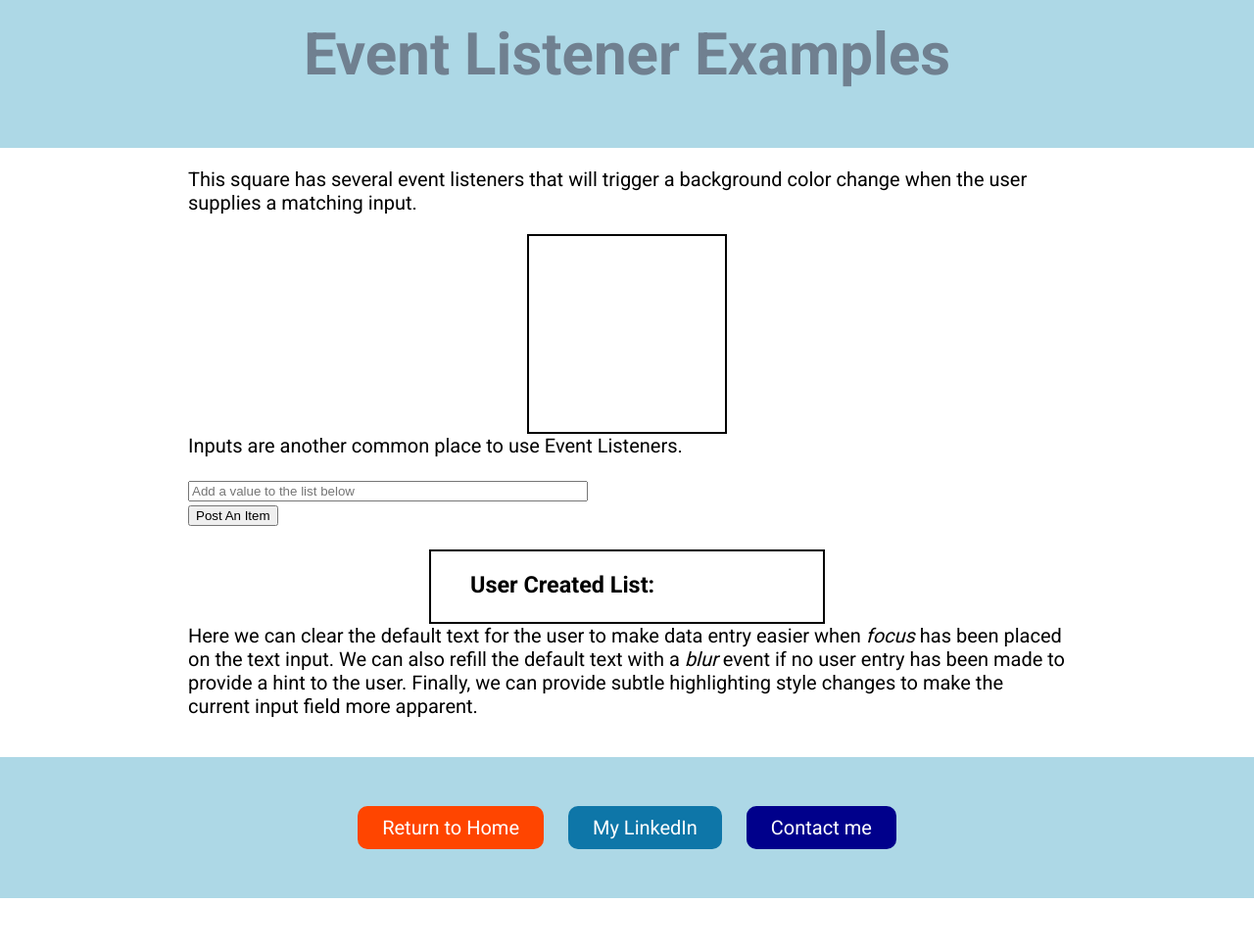
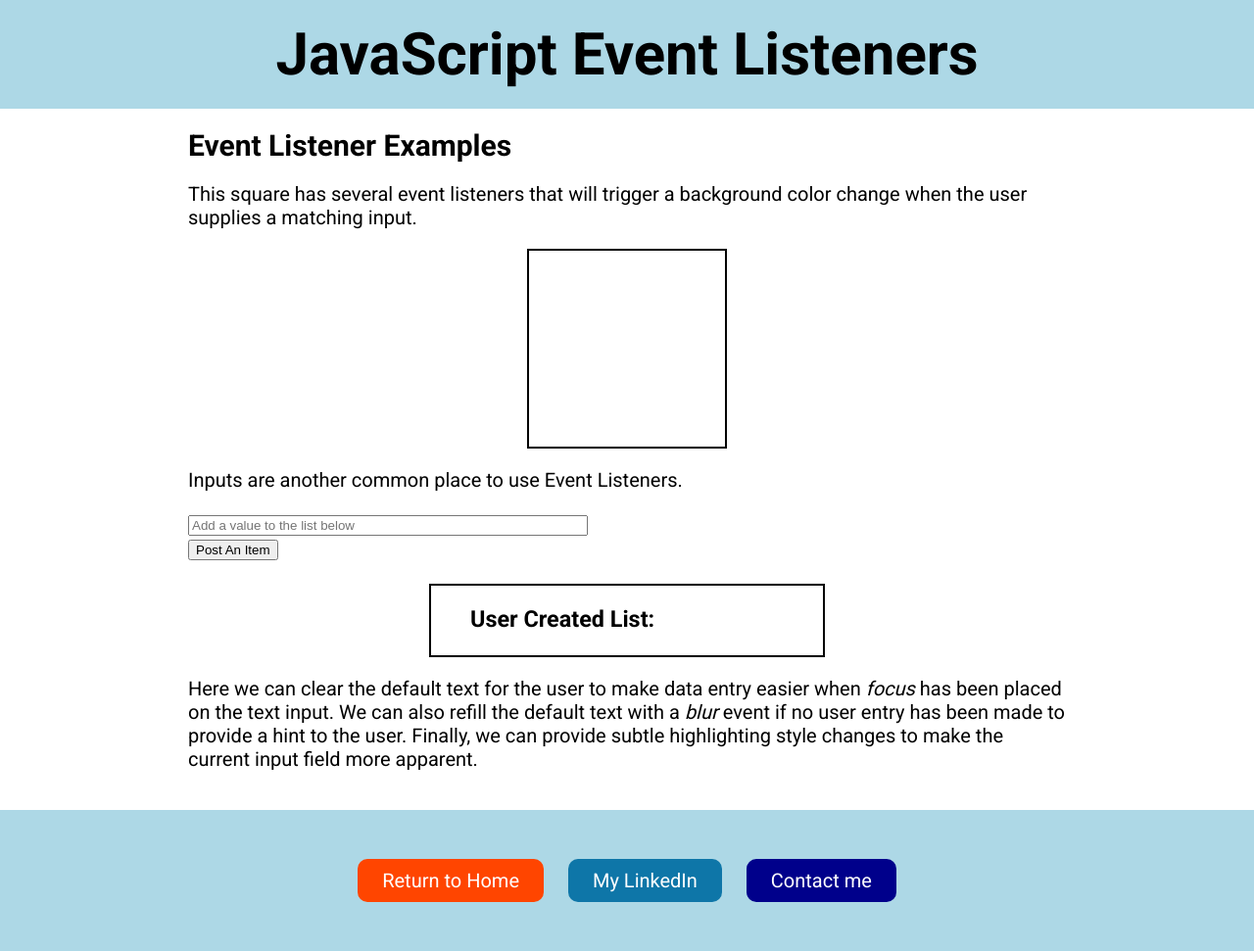
Before and after one commit to JLowe-N/JLowenPortfolioSite, a Django app: page /eventlisteners in a window 1280 px wide. Shown: the whole page at 98% size. Before the commit the page ends 917 px from the top, so only its background shows below. Run offline with Django 3.2, Linux system fonts and the light colour scheme.

Commit message:
Adjust margins for consistent element spacing

```diff
--- a/portfolioapp/static/portfolioapp/css/eventpage.css
+++ b/portfolioapp/static/portfolioapp/css/eventpage.css
@@ -6,14 +6,13 @@ body {
 }
 
 /* Typography */
-
 h1, h2, h3, p {
     margin-top: 0px;
 }
 
 h1 {
     font-size: 60px;
-    color: slategray;
+    margin-bottom: 0;
 }
 
 /* layout */
@@ -68,11 +67,19 @@ footer {
     background: darkblue
 }
 
+h2, p {
+    margin-bottom: 20px;
+}
+
 /* displays */
+
+#textFieldExample {
+    width: 400px;
+}
 
 #postDiv {
     width: 400px;
-    margin: 0 auto;
+    margin: 0 auto 20px;
     text-align: left;
     border: 2px solid black;
 }
@@ -81,9 +88,5 @@ footer {
     border: 2px solid black;
     width: 200px;
     height: 200px;
-    margin: 0 auto;
+    margin: 0 auto 20px;
 }
-
-#textFieldExample {
-        width: 400px;
-}
--- a/portfolioapp/templates/portfolioapp/eventlisteners.html
+++ b/portfolioapp/templates/portfolioapp/eventlisteners.html
@@ -12,10 +12,11 @@
 <body>
     <div id="container">
         <header>
-            <h1>Event Listener Examples</h1>
+            <h1>JavaScript Event Listeners</h1>
         </header>
 
         <main>
+            <h2>Event Listener Examples</h2>
             <p>
                 This square has several event listeners that will trigger a
                 background color change when the user supplies a matching input.
@@ -44,7 +45,6 @@
                 user. Finally, we can provide subtle highlighting style changes
                 to make the current input field more apparent.
             </p>
-    </div>
         </main>
 
         <footer>
```
Lines whose indentation alone changed are shown as unchanged.
